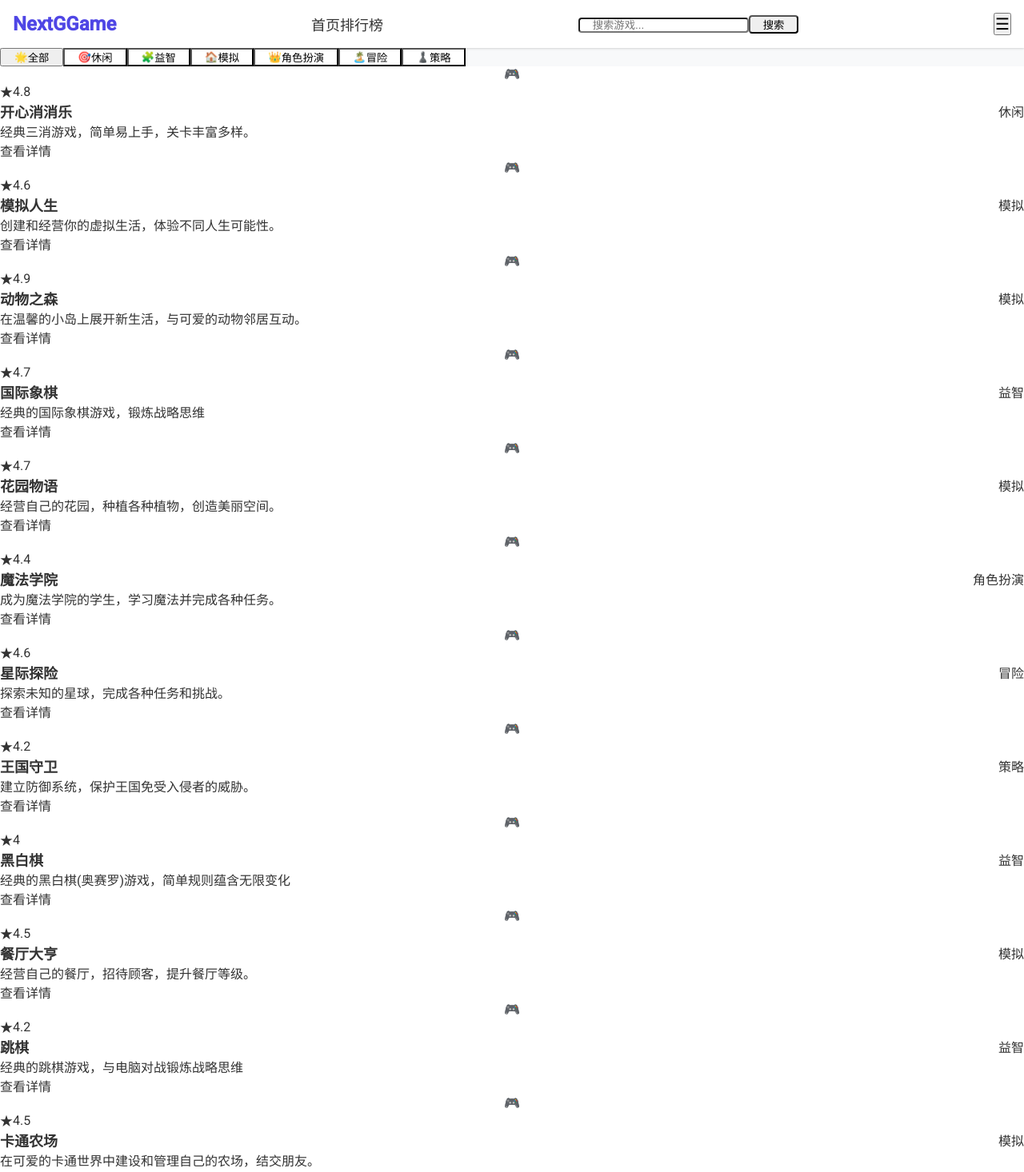
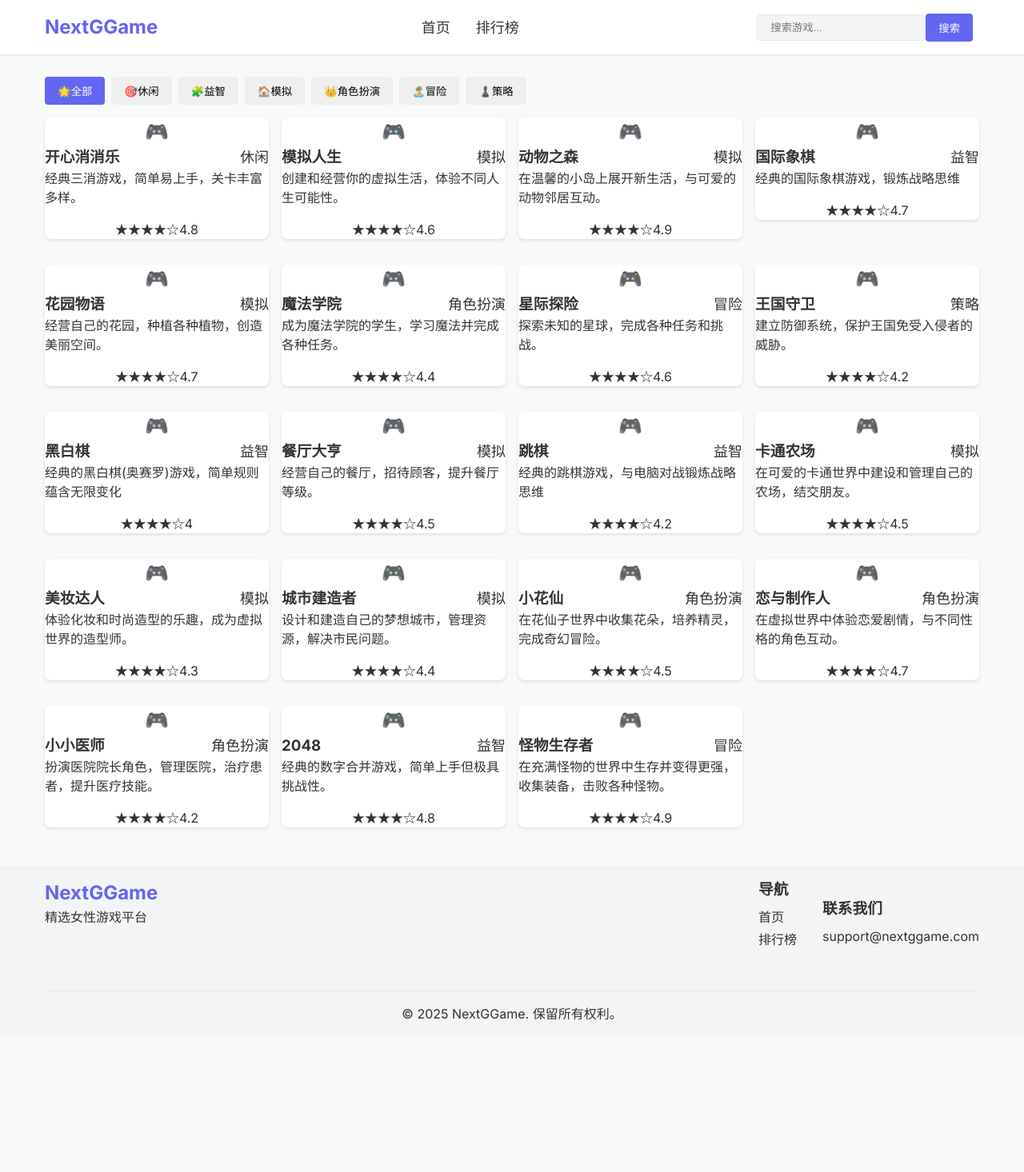
Before and after one commit to sarah9724/nextggame2, a Next.js app: page / in a window 1280 px wide. Shown: the top 1466 px of the page at 80% size. After the commit the page ends 1296 px from the top, so only its background shows below. Built offline with nearby package versions, Linux system fonts and the light colour scheme.

Commit message:
优化网站以适配Cloudflare Pages部署，移除Tailwind依赖

```diff
--- a/src/app/components/AppFooter.tsx
+++ b/src/app/components/AppFooter.tsx
@@ -7,33 +7,33 @@ const AppFooter: React.FC = () => {
   const currentYear = new Date().getFullYear()
 
   return (
-    <footer className="bg-gray-100 py-4">
-      <div className="container mx-auto px-4">
-        <div className="flex flex-col md:flex-row justify-between items-center">
-          <div className="mb-4 md:mb-0">
-            <Link href="/" className="flex items-center">
-              <span className="text-xl font-bold text-primary">NextGGame</span>
+    <footer className="footer">
+      <div className="container">
+        <div className="footer-content">
+          <div className="footer-brand">
+            <Link href="/" className="logo">
+              <span>NextGGame</span>
             </Link>
-            <p className="mt-2">精选女性游戏平台</p>
+            <p>精选女性游戏平台</p>
           </div>
 
-          <div className="flex flex-col md:flex-row md:space-x-8">
-            <div className="mb-4 md:mb-0 text-center md:text-left">
-              <h3 className="font-bold mb-2">导航</h3>
-              <ul className="space-y-1">
+          <div className="footer-links">
+            <div className="footer-nav">
+              <h3 className="footer-heading">导航</h3>
+              <ul className="footer-list">
                 <li><Link href="/">首页</Link></li>
                 <li><Link href="/ranking">排行榜</Link></li>
               </ul>
             </div>
 
-            <div className="text-center md:text-left">
-              <h3 className="font-bold mb-2">联系我们</h3>
+            <div className="footer-contact">
+              <h3 className="footer-heading">联系我们</h3>
               <p>support@nextggame.com</p>
             </div>
           </div>
         </div>
 
-        <div className="mt-8 pt-4 border-t text-center">
+        <div className="footer-bottom">
           <p>&copy; {currentYear} NextGGame. 保留所有权利。</p>
         </div>
       </div>
--- a/src/app/components/AppLayout.tsx
+++ b/src/app/components/AppLayout.tsx
@@ -10,9 +10,9 @@ interface AppLayoutProps {
 
 const AppLayout: React.FC<AppLayoutProps> = ({ children }) => {
   return (
-    <div className="flex flex-col min-h-screen">
+    <div className="app-container">
       <AppNavigation />
-      <main className="flex-1">
+      <main className="main-content">
         {children}
       </main>
       <AppFooter />
--- a/src/app/components/AppNavigation.tsx
+++ b/src/app/components/AppNavigation.tsx
@@ -14,41 +14,41 @@ const AppNavigation: React.FC = () => {
   const handleSearch = (e: React.FormEvent) => {
     e.preventDefault()
     if (searchInput.trim()) {
-      window.location.href = `/search?search=${encodeURIComponent(searchInput.trim())}`
+      window.location.href = `/?search=${encodeURIComponent(searchInput.trim())}`
     }
   }
 
   return (
-    <header className="fixed top-0 left-0 right-0 bg-white shadow z-50">
-      <nav className="container mx-auto px-4 py-4 flex justify-between items-center">
+    <header className="header">
+      <nav className="nav-container">
         {/* 网站logo */}
-        <Link href="/" className="flex items-center">
-          <span className="text-2xl font-bold text-primary">NextGGame</span>
+        <Link href="/" className="logo">
+          <span>NextGGame</span>
         </Link>
 
         {/* 导航菜单 - 桌面版 */}
-        <div className="hidden md:flex items-center space-x-8">
-          <Link href="/" className="text-lg hover:text-primary">首页</Link>
-          <Link href="/ranking" className="text-lg hover:text-primary">排行榜</Link>
+        <div className="desktop-menu">
+          <Link href="/" className="nav-link">首页</Link>
+          <Link href="/ranking" className="nav-link">排行榜</Link>
         </div>
 
         {/* 搜索框 */}
-        <form onSubmit={handleSearch} className="hidden md:flex items-center">
+        <form onSubmit={handleSearch} className="search-form">
           <input
             type="text"
             placeholder="搜索游戏..."
             value={searchInput}
             onChange={(e) => setSearchInput(e.target.value)}
-            className="px-4 py-2 rounded bg-gray-100 border border-gray-200"
+            className="search-input"
           />
-          <button type="submit" className="ml-2 px-4 py-2 bg-primary text-white rounded">
+          <button type="submit" className="btn btn-primary">
             搜索
           </button>
         </form>
 
         {/* 移动端菜单按钮 */}
         <button
-          className="md:hidden text-xl p-2"
+          className="mobile-menu-button"
           onClick={toggleMenu}
           aria-label="菜单"
         >
@@ -57,14 +57,14 @@ const AppNavigation: React.FC = () => {
 
         {/* 移动端菜单 */}
         {isMenuOpen && (
-          <div className="fixed inset-0 bg-white z-50 md:hidden">
-            <div className="container mx-auto px-4 py-4">
-              <div className="flex justify-between items-center mb-8">
-                <Link href="/" className="flex items-center" onClick={() => setIsMenuOpen(false)}>
-                  <span className="text-2xl font-bold text-primary">NextGGame</span>
+          <div className="mobile-menu">
+            <div className="mobile-menu-container">
+              <div className="mobile-menu-header">
+                <Link href="/" className="logo" onClick={() => setIsMenuOpen(false)}>
+                  <span>NextGGame</span>
                 </Link>
                 <button
-                  className="text-xl p-2"
+                  className="mobile-close-button"
                   onClick={toggleMenu}
                   aria-label="关闭菜单"
                 >
@@ -72,20 +72,20 @@ const AppNavigation: React.FC = () => {
                 </button>
               </div>
 
-              <div className="flex flex-col space-y-4 mb-8">
-                <Link href="/" className="text-xl py-2" onClick={() => setIsMenuOpen(false)}>首页</Link>
-                <Link href="/ranking" className="text-xl py-2" onClick={() => setIsMenuOpen(false)}>排行榜</Link>
+              <div className="mobile-menu-links">
+                <Link href="/" className="mobile-nav-link" onClick={() => setIsMenuOpen(false)}>首页</Link>
+                <Link href="/ranking" className="mobile-nav-link" onClick={() => setIsMenuOpen(false)}>排行榜</Link>
               </div>
 
-              <form onSubmit={handleSearch} className="flex items-center mb-8">
+              <form onSubmit={handleSearch} className="mobile-search-form">
                 <input
                   type="text"
                   placeholder="搜索游戏..."
                   value={searchInput}
                   onChange={(e) => setSearchInput(e.target.value)}
-                  className="flex-1 px-4 py-3 rounded bg-gray-100 border border-gray-200"
+                  className="mobile-search-input"
                 />
-                <button type="submit" className="ml-2 px-4 py-3 bg-primary text-white rounded">
+                <button type="submit" className="btn btn-primary">
                   搜索
                 </button>
               </form>
--- a/src/app/globals.css
+++ b/src/app/globals.css
@@ -1,12 +1,4 @@
-/* 基础样式，替代Tailwind */
-:root {
-  --font-poppins: 'Poppins', system-ui, sans-serif;
-  --font-roboto: 'Roboto', system-ui, sans-serif;
-  --font-inter: 'Inter', system-ui, sans-serif;
-  --foreground-rgb: 51, 51, 51;
-  --background-rgb: 248, 249, 250;
-}
-
+/* 基础CSS重置和默认样式 */
 * {
   box-sizing: border-box;
   padding: 0;
@@ -17,9 +9,14 @@ html,
 body {
   max-width: 100vw;
   overflow-x: hidden;
-  font-family: var(--font-roboto);
-  color: rgb(var(--foreground-rgb));
-  background: rgb(var(--background-rgb));
+  font-family: system-ui, sans-serif;
+  color: #333;
+  background-color: #f8f9fa;
+}
+
+body {
+  min-height: 100vh;
+  line-height: 1.5;
 }
 
 a {
@@ -27,45 +24,14 @@ a {
   text-decoration: none;
 }
 
-.antialiased {
-  -webkit-font-smoothing: antialiased;
-  -moz-osx-font-smoothing: grayscale;
+/* 基础布局类 */
+.container {
+  width: 100%;
+  max-width: 1200px;
+  margin: 0 auto;
+  padding: 0 1rem;
 }
 
-/* 添加必要的通用样式类 */
-.container {
-  width: 100%;
-  margin-left: auto;
-  margin-right: auto;
-  padding-left: 1rem;
-  padding-right: 1rem;
-}
-
-@media (min-width: 640px) {
-  .container {
-    max-width: 640px;
-  }
-}
-
-@media (min-width: 768px) {
-  .container {
-    max-width: 768px;
-  }
-}
-
-@media (min-width: 1024px) {
-  .container {
-    max-width: 1024px;
-  }
-}
-
-@media (min-width: 1280px) {
-  .container {
-    max-width: 1280px;
-  }
-}
-
-/* 常用Flex布局 */
 .flex {
   display: flex;
 }
@@ -86,9 +52,13 @@ a {
   justify-content: space-between;
 }
 
-/* 间距 */
-.p-4 {
-  padding: 1rem;
+/* 常用间距 */
+.mt-4 {
+  margin-top: 1rem;
+}
+
+.mb-4 {
+  margin-bottom: 1rem;
 }
 
 .py-4 {
@@ -101,23 +71,9 @@ a {
   padding-right: 1rem;
 }
 
-.my-4 {
-  margin-top: 1rem;
-  margin-bottom: 1rem;
-}
-
-.mx-auto {
-  margin-left: auto;
-  margin-right: auto;
-}
-
 /* 文本样式 */
 .text-center {
   text-align: center;
-}
-
-.font-bold {
-  font-weight: 700;
 }
 
 .text-lg {
@@ -132,19 +88,301 @@ a {
   font-size: 1.5rem;
 }
 
-/* 颜色 */
-.text-primary {
-  color: rgb(79, 70, 229);
+.font-bold {
+  font-weight: 700;
 }
 
-.bg-white {
+/* 卡片样式 */
+.card {
   background-color: white;
+  border-radius: 0.5rem;
+  box-shadow: 0 2px 4px rgba(0, 0, 0, 0.1);
+  overflow: hidden;
+  margin-bottom: 1rem;
+  transition: transform 0.2s, box-shadow 0.2s;
 }
 
-.rounded {
-  border-radius: 0.25rem;
+.card:hover {
+  transform: translateY(-2px);
+  box-shadow: 0 4px 8px rgba(0, 0, 0, 0.1);
 }
 
-.shadow {
-  box-shadow: 0 1px 3px 0 rgba(0, 0, 0, 0.1), 0 1px 2px 0 rgba(0, 0, 0, 0.06);
+/* 主色调 */
+.text-primary {
+  color: #6366f1;
 }
+
+.bg-primary {
+  background-color: #6366f1;
+}
+
+.bg-light {
+  background-color: #f3f4f6;
+}
+
+/* 按钮 */
+.btn {
+  display: inline-block;
+  padding: 0.5rem 1rem;
+  border-radius: 0.25rem;
+  font-weight: 500;
+  cursor: pointer;
+  transition: background-color 0.2s, color 0.2s;
+  border: none;
+  margin-right: 0.5rem;
+}
+
+.btn-primary {
+  background-color: #6366f1;
+  color: white;
+}
+
+.btn-primary:hover {
+  background-color: #4f46e5;
+}
+
+/* 网格布局 */
+.grid {
+  display: grid;
+  gap: 1rem;
+}
+
+@media (min-width: 640px) {
+  .grid-cols-2 {
+    grid-template-columns: repeat(2, 1fr);
+  }
+}
+
+@media (min-width: 768px) {
+  .grid-cols-3 {
+    grid-template-columns: repeat(3, 1fr);
+  }
+}
+
+@media (min-width: 1024px) {
+  .grid-cols-4 {
+    grid-template-columns: repeat(4, 1fr);
+  }
+}
+
+/* 应用布局样式 */
+.app-container {
+  display: flex;
+  flex-direction: column;
+  min-height: 100vh;
+}
+
+.main-content {
+  flex: 1;
+  margin-top: 64px; /* Header height */
+  padding: 2rem 0;
+}
+
+/* 导航样式 */
+.header {
+  position: fixed;
+  top: 0;
+  left: 0;
+  right: 0;
+  background-color: white;
+  box-shadow: 0 1px 3px rgba(0, 0, 0, 0.1);
+  z-index: 50;
+}
+
+.nav-container {
+  display: flex;
+  justify-content: space-between;
+  align-items: center;
+  padding: 1rem;
+  max-width: 1200px;
+  margin: 0 auto;
+}
+
+.logo {
+  display: flex;
+  align-items: center;
+  font-size: 1.5rem;
+  font-weight: bold;
+  color: #6366f1;
+}
+
+.desktop-menu {
+  display: none;
+}
+
+.nav-link {
+  margin-left: 2rem;
+  font-size: 1.125rem;
+  transition: color 0.2s;
+}
+
+.nav-link:hover {
+  color: #6366f1;
+}
+
+.search-form {
+  display: none;
+}
+
+.search-input {
+  padding: 0.5rem 1rem;
+  border-radius: 0.25rem;
+  border: 1px solid #e5e7eb;
+  background-color: #f3f4f6;
+}
+
+.mobile-menu-button {
+  font-size: 1.5rem;
+  padding: 0.5rem;
+  background: none;
+  border: none;
+  cursor: pointer;
+}
+
+.mobile-menu {
+  position: fixed;
+  top: 0;
+  left: 0;
+  right: 0;
+  bottom: 0;
+  background-color: white;
+  z-index: 50;
+}
+
+.mobile-menu-container {
+  max-width: 1200px;
+  margin: 0 auto;
+  padding: 1rem;
+}
+
+.mobile-menu-header {
+  display: flex;
+  justify-content: space-between;
+  align-items: center;
+  margin-bottom: 2rem;
+}
+
+.mobile-close-button {
+  font-size: 1.5rem;
+  padding: 0.5rem;
+  background: none;
+  border: none;
+  cursor: pointer;
+}
+
+.mobile-menu-links {
+  display: flex;
+  flex-direction: column;
+  margin-bottom: 2rem;
+}
+
+.mobile-nav-link {
+  font-size: 1.25rem;
+  padding: 0.5rem 0;
+}
+
+.mobile-search-form {
+  display: flex;
+  align-items: center;
+  margin-bottom: 2rem;
+}
+
+.mobile-search-input {
+  flex: 1;
+  padding: 0.75rem 1rem;
+  border-radius: 0.25rem;
+  border: 1px solid #e5e7eb;
+  background-color: #f3f4f6;
+}
+
+/* 页脚样式 */
+.footer {
+  background-color: #f3f4f6;
+  padding: 1rem 0;
+}
+
+.footer-content {
+  display: flex;
+  flex-direction: column;
+  align-items: center;
+}
+
+.footer-brand {
+  margin-bottom: 1rem;
+  text-align: center;
+}
+
+.footer-links {
+  display: flex;
+  flex-direction: column;
+  align-items: center;
+}
+
+.footer-nav {
+  margin-bottom: 1rem;
+  text-align: center;
+}
+
+.footer-heading {
+  font-weight: bold;
+  margin-bottom: 0.5rem;
+}
+
+.footer-list {
+  list-style: none;
+}
+
+.footer-list li {
+  margin-bottom: 0.25rem;
+}
+
+.footer-contact {
+  text-align: center;
+}
+
+.footer-bottom {
+  margin-top: 2rem;
+  padding-top: 1rem;
+  border-top: 1px solid #e5e7eb;
+  text-align: center;
+}
+
+@media (min-width: 768px) {
+  .desktop-menu {
+    display: flex;
+    align-items: center;
+  }
+
+  .search-form {
+    display: flex;
+    align-items: center;
+  }
+
+  .mobile-menu-button {
+    display: none;
+  }
+
+  .footer-content {
+    flex-direction: row;
+    justify-content: space-between;
+    align-items: flex-start;
+  }
+
+  .footer-brand {
+    margin-bottom: 0;
+    text-align: left;
+  }
+
+  .footer-links {
+    flex-direction: row;
+  }
+
+  .footer-nav {
+    margin-right: 2rem;
+    text-align: left;
+  }
+
+  .footer-contact {
+    text-align: left;
+  }
+}
--- a/src/app/layout.tsx
+++ b/src/app/layout.tsx
@@ -1,26 +1,9 @@
 import type { Metadata } from "next";
-import { Inter, Poppins, Roboto } from "next/font/google";
+import { Inter } from "next/font/google";
 import "./globals.css";
 
-// 使用Poppins作为主要标题字体，接近苹果设计语言
-const poppins = Poppins({
-  subsets: ["latin"],
-  variable: "--font-poppins",
-  weight: ["300", "400", "500", "600", "700"],
-});
-
-// 使用Roboto作为普通文本字体
-const roboto = Roboto({
-  subsets: ["latin"],
-  variable: "--font-roboto",
-  weight: ["400", "500"],
-});
-
-// 备用字体：Inter
-const inter = Inter({
-  subsets: ["latin"],
-  variable: "--font-inter",
-});
+// 基础字体设置
+const inter = Inter({ subsets: ["latin"] });
 
 export const metadata: Metadata = {
   title: "NextGGame - 精选女性游戏平台",
@@ -34,7 +17,7 @@ export default function RootLayout({
 }>) {
   return (
     <html lang="zh-CN">
-      <body className={`${poppins.variable} ${roboto.variable} ${inter.variable} antialiased min-h-screen`}>
+      <body className={inter.className}>
         {children}
       </body>
     </html>
--- a/src/app/page.tsx
+++ b/src/app/page.tsx
@@ -206,28 +206,28 @@ export default function Home() {
 
   return (
     <AppLayout>
-      <div className="max-w-[1200px] mx-auto px-6 py-12">
+      <div className="container">
         {searchQuery && (
-          <div className="mb-6">
-            <h2 className="text-xl font-semibold text-gray-800">
+          <div className="mb-4">
+            <h2 className="text-xl font-bold">
               搜索结果: "{searchQuery}"
             </h2>
-            <p className="text-gray-600 mt-1">
+            <p>
               找到 {filteredGames.length} 个游戏
             </p>
           </div>
         )}
 
         {/* 分类过滤器 */}
-        <div className="mb-12 overflow-auto pb-4 no-scrollbar">
-          <div className="flex space-x-3">
+        <div className="mb-4">
+          <div className="flex">
             {categories.map(category => (
               <button
                 key={category}
-                className={`flex items-center px-4 py-2 rounded-full whitespace-nowrap transition-all ${
+                className={`btn ${
                   selectedCategory === category
-                    ? 'bg-indigo-600 text-white shadow-md'
-                    : 'bg-white text-gray-700 border border-gray-200 hover:bg-gray-50'
+                    ? 'btn-primary'
+                    : ''
                 }`}
                 onClick={() => setSelectedCategory(category)}
               >
@@ -241,37 +241,32 @@ export default function Home() {
         </div>
 
         {/* 游戏网格 */}
-        <div className="grid grid-cols-1 sm:grid-cols-2 lg:grid-cols-3 xl:grid-cols-4 gap-8">
+        <div className="grid grid-cols-2 grid-cols-4">
           {filteredGames.map(game => (
             <Link
               href={`/games/${game.id}`}
               key={game.id}
-              className="group"
             >
-              <div className="bg-white rounded-2xl overflow-hidden shadow-sm hover:shadow-md transition-all duration-300 h-full border border-gray-100">
-                <div className="relative">
-                  <div className="aspect-w-16 aspect-h-9 bg-gradient-to-r from-purple-100 to-indigo-100 w-full h-48 flex items-center justify-center">
-                    <div className="text-6xl group-hover:scale-110 transition-transform duration-300">🎮</div>
-                  </div>
-                  <div className="absolute top-3 right-3 flex items-center bg-black/50 backdrop-blur-md rounded-full px-2 py-1">
-                    <span className="text-yellow-400 text-xs mr-1">★</span>
-                    <span className="text-white text-xs">{game.rating}</span>
-                  </div>
+              <div className="card">
+                <div className="p-4 text-center">
+                  <div className="text-2xl">🎮</div>
                 </div>
-                <div className="p-6">
-                  <div className="flex items-center justify-between mb-2">
-                    <h3 className="font-semibold text-lg text-gray-900 group-hover:text-indigo-600 transition-colors">
+                <div className="p-4">
+                  <div className="flex justify-between">
+                    <h3 className="font-bold">
                       {game.title}
                     </h3>
-                    <span className="inline-block px-2 py-1 bg-indigo-50 text-indigo-600 text-xs rounded-full">
+                    <span className="text-lg">
                       {game.category}
                     </span>
                   </div>
-                  <p className="text-gray-600 text-sm line-clamp-2">
+                  <p>
                     {game.description}
                   </p>
-                  <div className="mt-4 pt-4 border-t border-gray-100 flex justify-end">
-                    <span className="text-indigo-600 text-sm font-medium group-hover:underline">查看详情</span>
+                  <div className="mt-4 text-center">
+                    <span>{'★'.repeat(Math.floor(game.rating))}</span>
+                    <span>{'☆'.repeat(5-Math.floor(game.rating))}</span>
+                    <span>{game.rating}</span>
                   </div>
                 </div>
               </div>
@@ -281,10 +276,10 @@ export default function Home() {
 
         {/* 空状态 */}
         {filteredGames.length === 0 && (
-          <div className="text-center py-16">
-            <div className="text-4xl mb-4">😢</div>
-            <h3 className="text-xl font-medium text-gray-900 mb-2">没有找到游戏</h3>
-            <p className="text-gray-600">
+          <div className="text-center py-4">
+            <div className="text-2xl mb-4">😢</div>
+            <h3 className="text-xl font-bold mb-2">没有找到游戏</h3>
+            <p>
               {searchQuery
                 ? `没有找到与"${searchQuery}"相关的游戏，请尝试其他关键词`
                 : '当前分类下没有可用的游戏，请尝试选择其他分类'
```
Also changed, not shown: next.config.js (+46 -28 lines), package.json (+10 -11 lines), src/app/games/[id]/page.tsx (+38 -41 lines), 2 other files (tests, documents, lock files or other folders).
